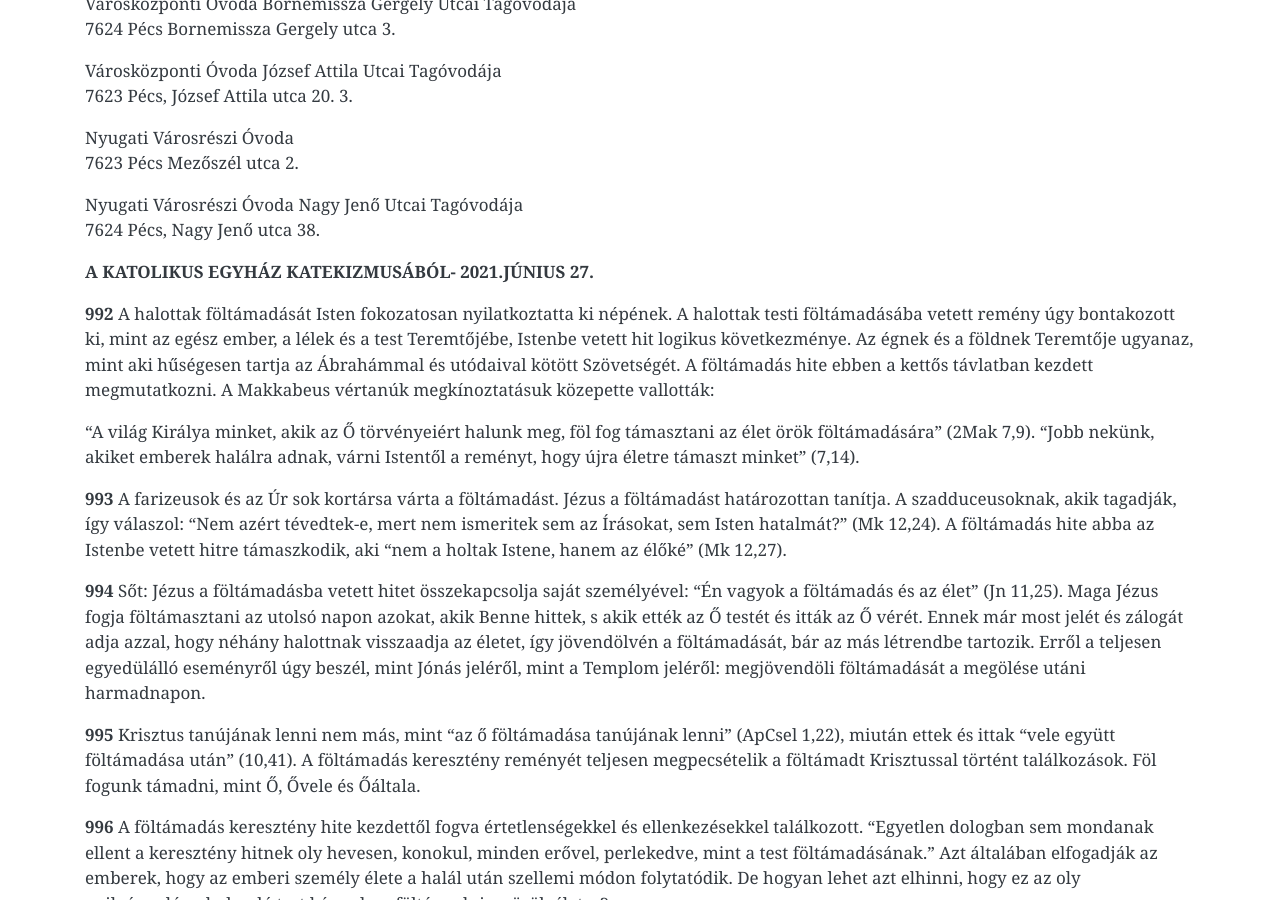
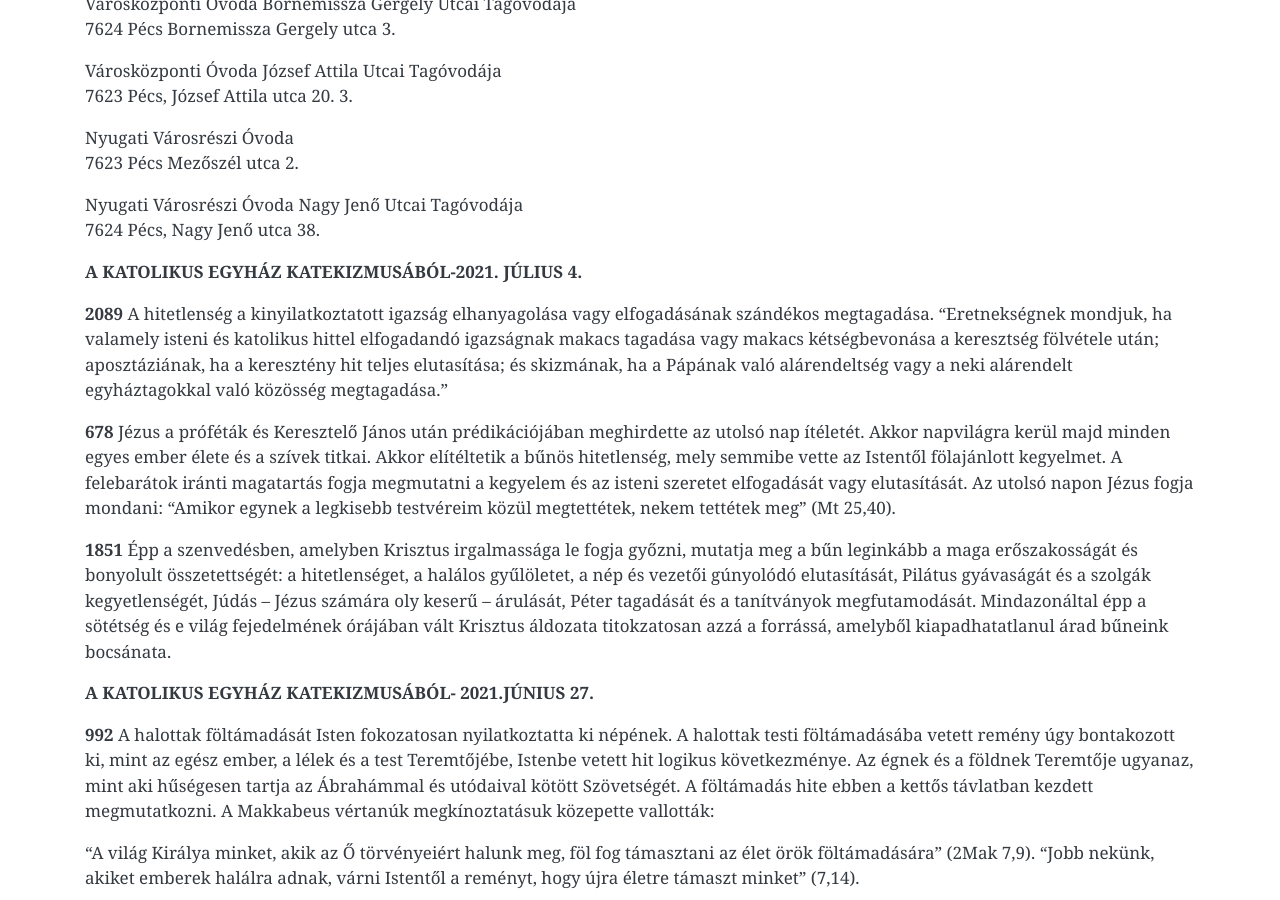
Before and after one commit to pecsi-ferences/pecsi-ferences.github.io, a Jekyll site: the page built from hittan.md, in a window 1280 px wide and 900 px high, scrolled down 664 px. Built offline with Jekyll 4.4.1, drawn with Linux system fonts in a browser that asks for light colours; nearby versions of some CDN libraries.

Commit message:
Update from Forestry.io Zoltán Dohány updated hittan.md

```diff
--- a/hittan.md
+++ b/hittan.md
@@ -34,6 +34,14 @@ Nyugati Városrészi Óvoda
 
 Nyugati Városrészi Óvoda Nagy Jenő Utcai Tagóvodája
 7624 Pécs, Nagy Jenő utca 38.
+
+**A KATOLIKUS EGYHÁZ KATEKIZMUSÁBÓL-2021. JÚLIUS 4.**
+
+**2089** A hitetlenség a kinyilatkoztatott igazság elhanyagolása vagy elfogadásának szándékos megtagadása. "Eretnekségnek mondjuk, ha valamely isteni és katolikus hittel elfogadandó igazságnak makacs tagadása vagy makacs kétségbevonása a keresztség fölvétele után; aposztáziának, ha a keresztény hit teljes elutasítása; és skizmának, ha a Pápának való alárendeltség vagy a neki alárendelt egyháztagokkal való közösség megtagadása."
+
+**678** Jézus a próféták és Keresztelő János után prédikációjában meghirdette az utolsó nap ítéletét. Akkor napvilágra kerül majd minden egyes ember élete és a szívek titkai. Akkor elítéltetik a bűnös hitetlenség, mely semmibe vette az Istentől fölajánlott kegyelmet. A felebarátok iránti magatartás fogja megmutatni a kegyelem és az isteni szeretet elfogadását vagy elutasítását. Az utolsó napon Jézus fogja mondani: "Amikor egynek a legkisebb testvéreim közül megtettétek, nekem tettétek meg" (Mt 25,40).
+
+**1851** Épp a szenvedésben, amelyben Krisztus irgalmassága le fogja győzni, mutatja meg a bűn leginkább a maga erőszakosságát és bonyolult összetettségét: a hitetlenséget, a halálos gyűlöletet, a nép és vezetői gúnyolódó elutasítását, Pilátus gyávaságát és a szolgák kegyetlenségét, Júdás -- Jézus számára oly keserű -- árulását, Péter tagadását és a tanítványok megfutamodását. Mindazonáltal épp a sötétség és e világ fejedelmének órájában vált Krisztus áldozata titokzatosan azzá a forrássá, amelyből kiapadhatatlanul árad bűneink bocsánata.
 
 **A KATOLIKUS EGYHÁZ KATEKIZMUSÁBÓL- 2021.JÚNIUS 27.**
 
```
